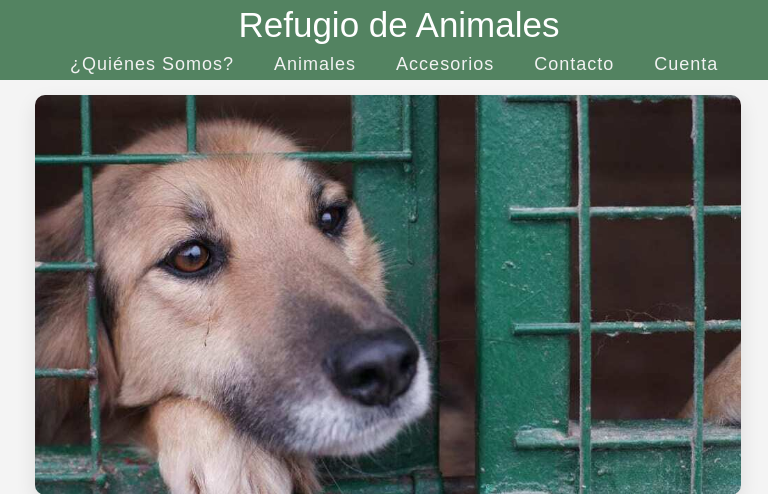
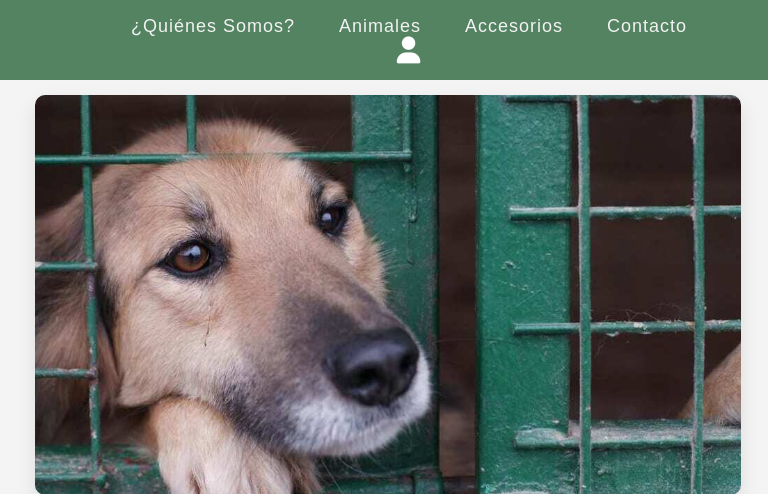
Before and after one commit to AlbaCastilla/Comparador, a PHP site: page /index.php in a window 768 px wide. Shown: the top 494 px of the page. Run offline with PHP 8.4, Linux system fonts and the light colour scheme; some libraries are stand-ins or nearby versions.

Commit message:
cambio d palabra cuenta navbar a icono d usuario

```diff
--- a/css/navbar.css
+++ b/css/navbar.css
@@ -61,38 +61,50 @@ nav .menu-btn .emoticono-barra {
 .imagen-logo {
     display: none;
 }
+.icon-blanco {
+    color: white;
+    font-size: 1.5em;
+}
+.imglogo img{
+    display: none;
+}
 
-
-
+/*TAMAÑO TABLET*/
+/* TAMAÑO TABLET */
+/* TAMAÑO TABLET */
 @media only screen and (min-width: 767px) and (max-width: 1090px) {
-
-    nav {
-        padding: 0 20px 0 50px;
+    .logo {
+        display: none; /* Ocultar el texto del logo */
     }
 
-    nav .logo {
-        color: white;
-        font-size: 35px;
-        font-weight: 300;
-        margin-left: 27%;
+    .imagen-logo {
+        display: block; /* Mostrar la imagen del logo */
+        position: absolute; /* Posicionar absolutamente */
+        left: 20px; /* Ajustar la posición a la izquierda */
+         /* Centrar verticalmente */
+        transform: translateY(-50%);
+    }
+
+    .imagen-logo img {
+        width: 80px; /* Ajustar el ancho de la imagen */
+        height: auto; /* Mantener la proporción */
+    }
+
+    nav ul {
+        display: flex;
+        justify-content: center; /* Centrar horizontalmente los elementos del ul */
+        width: 100%; /* Ajustar el ancho para ocupar toda la pantalla */
+    }
+
+    nav ul li {
+        margin: 0 10px; /* Ajustar el margen */
     }
 
     nav ul li a {
-        color: #f2f2f2;
-        text-decoration: none;
-        font-size: 18px;
-        font-weight: 500;
-        padding: 5px 15px;
-        border-radius: 5px;
-        letter-spacing: 1px;
-        transition: all 0.3s ease;
+        padding: 8px 12px; /* Ajustar el relleno */
     }
+}
 
-    .imagen-logo {
-        display: none;
-    }
-
-}
 
 @media (max-width: 766px) {
 
--- a/includes/navbar.php
+++ b/includes/navbar.php
@@ -23,19 +23,23 @@ $cuentaHref = isset($_SESSION['loggedin']) && $_SESSION['loggedin'] === true ? '
 <body>
     <nav>
         <div class="logo">Refugio de Animales</div>
+
         <input type="checkbox" id="click" class="aceptar">
         <label for="click" class="menu-btn">
             <div class="emoticono-barra fas fa-bars"></div>
         </label>
-        <div class="imagen-logo">
-            <img src="imgs/pixelcut-export_3.png" alt="">
-        </div>
+
         <ul>
-            <li><a class="encuentro" href="index.php">¿Quiénes Somos?</a></li>
+        <!--<li>
+            <div class="imagen-logo">
+                <img src="imgs/pixelcut-export_3.png" alt="">
+            </div>
+        </li>-->
+            <li><a  href="index.php">¿Quiénes Somos?</a></li>
             <li><a href="<?php echo $animalesHref; ?>">Animales</a></li>
             <li><a href="<?php echo $accesoriosHref; ?>">Accesorios</a></li>
             <li><a href="contacto.php">Contacto</a></li>
-            <li><a href="<?php echo $cuentaHref; ?>">Cuenta</a></li>
+            <li><a href="<?php echo $cuentaHref; ?>"> <i class="i fa-solid fa-user icon-blanco"></i></a></li>
         </ul>
     </nav>
 </body>
```
